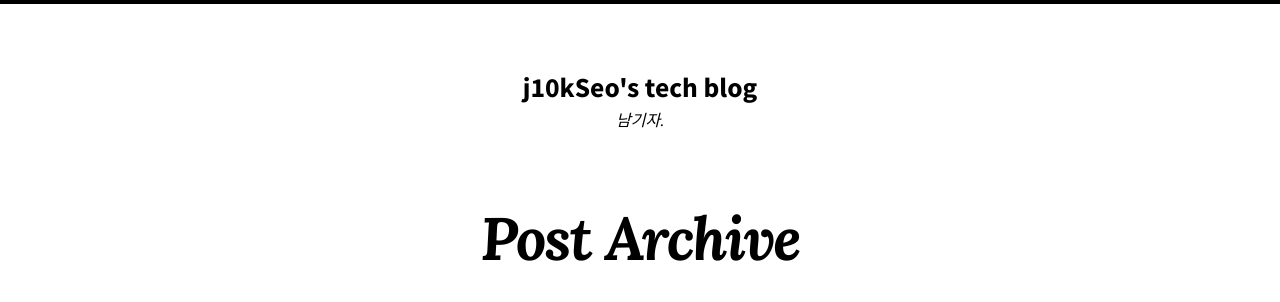
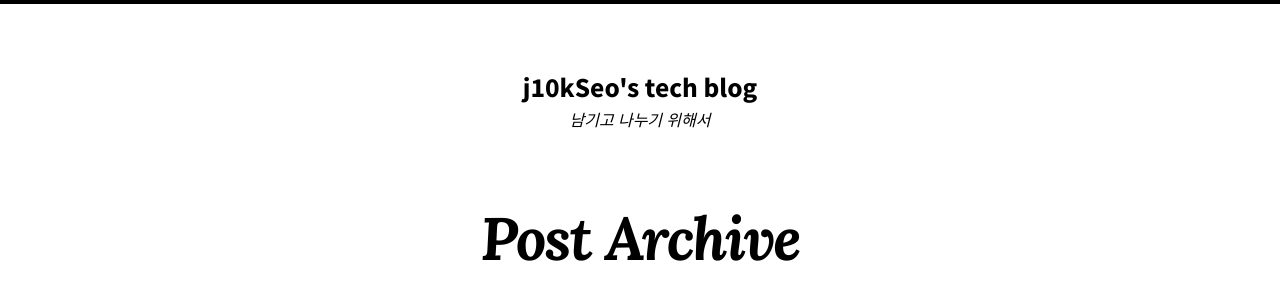
Before and after one commit to j10kSeo/j10kSeo.github.io, a Jekyll site: the page built from posts.md, in a window 1280 px wide. Shown: the top 302 px of the page. Built offline with Jekyll 4.4.1, drawn with Linux system fonts in a browser that asks for light colours; nearby versions of some CDN libraries.

Commit message:
edit description

```diff
--- a/_config.yml
+++ b/_config.yml
@@ -18,7 +18,7 @@ remote_theme: mmistakes/so-simple-theme
 skin: "/assets/css/skins/default.css"
 locale: ko
 title: "j10kSeo's tech blog"
-description: "남기자."
+description: "남기고 나누기 위해서"
 baseurl: # the subpath of your site, e.g. "/blog"
 url: "https://j10kseo.github.io/" # the base hostname & protocol for your site e.g. "https://mmistakes.github.io"
 logo: # path of site logo, e.g. "/images/logo.png"
```
